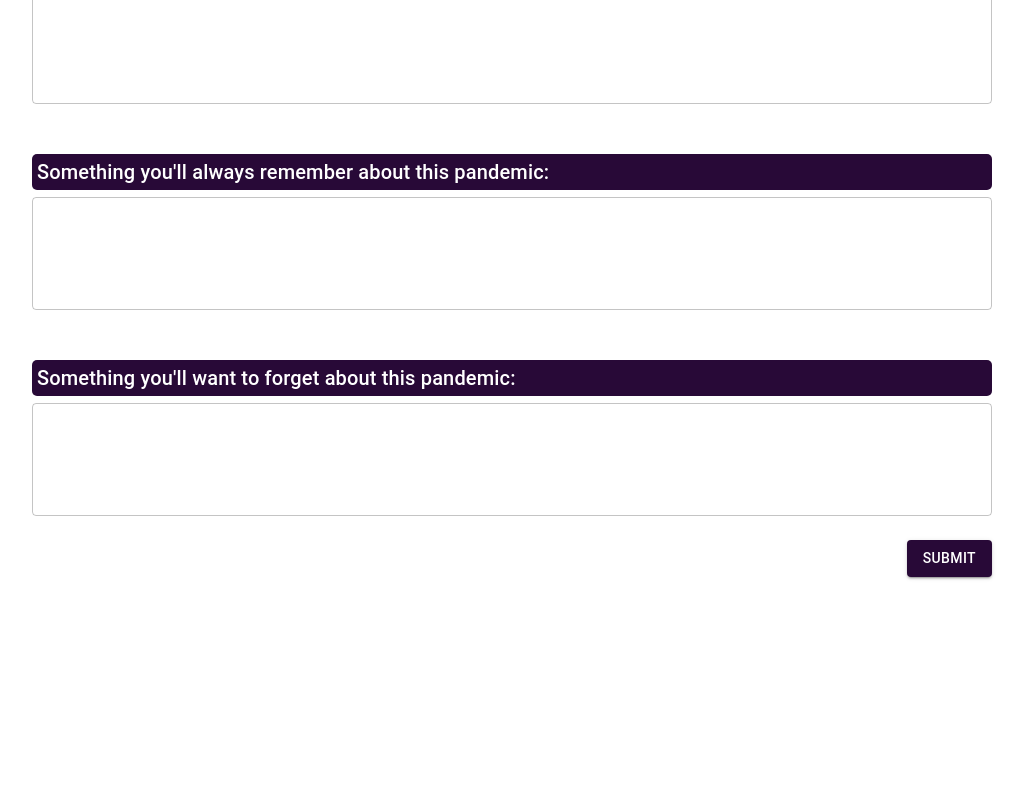
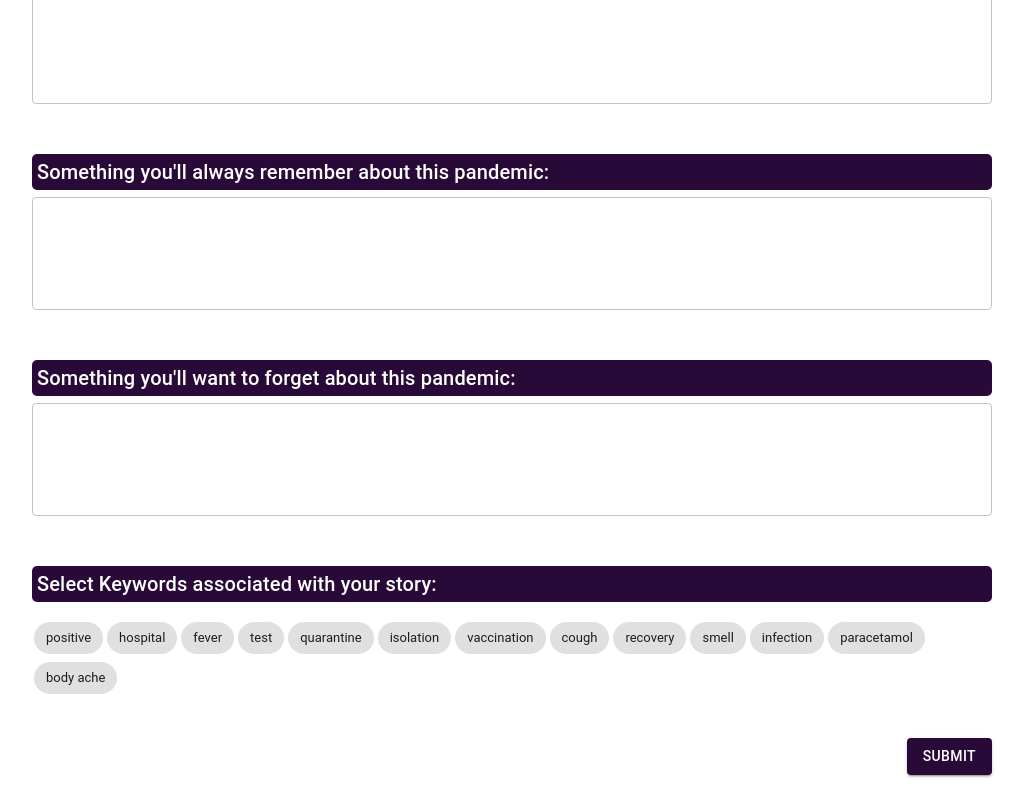
Before and after one commit to tritims/covid-dairies, a React (Create React App) app: page /covidsafar/write in a window 1280 px wide. Shown: the part 1252-2052 px from the top of the page, without its empty margins (128-1152 px from the left). Before the commit the page ends 1854 px from the top, so only its background shows below. Built offline with nearby package versions, Linux system fonts and the light colour scheme; a web font is replaced by a local one; what i18next-xhr-backend would draw is missing.

Commit message:
Bugfixes

```diff
--- a/public/assets/i18n/translations/en.json
+++ b/public/assets/i18n/translations/en.json
@@ -59,5 +59,6 @@
   "IntroToForm": "Over the past weeks, maybe months, you have been taking action and developing many creative ideas to face these challenging times, whether by helping your community, finding innovative learning ways, keeping a positive spirit, taking care of your relatives and loved ones, and much much more.",
   "LetTheWorldKnow": "Let the world hear about YOUR own experience of this COVID-19 pandemic. Share your experience by filling this form.",
   "NoAbusiveLanguage": "Please avoid using abusive words. Don't spread hate.",
-  "Submit": "Submit"
+  "Submit": "Submit",
+  "FillAllMandatory":"Please fill all the required fields (fields with * symbol)"
 }
--- a/public/assets/i18n/translations/hi.json
+++ b/public/assets/i18n/translations/hi.json
@@ -60,5 +60,6 @@
   "IntroToForm": "पिछले हफ्तों, शायद महीनों से, आप इस चुनौतीपूर्ण समय का सामना करने के लिए कई रचनात्मक विचार विकसित कर रहे हैं, चाहे अपने समुदाय की मदद करके, सीखने के नए तरीके खोजकर, सकारात्मक भावना रखते हुए, अपने रिश्तेदारों और प्रियजनों की देखभाल करके, और बहुत अधिक।",
   "LetTheWorldKnow": "दुनिया को इस COVID-19 महामारी के अपने स्वयं के अनुभव के बारे में सुनने दें। इस फॉर्म को भरकर अपना अनुभव साझा करें।",
   "NoAbusiveLanguage": "कृपया अपशब्दों के प्रयोग से बचें। कृपया नफरत न फैलाएं।",
-  "Submit": "प्रस्तुत"
+  "Submit": "प्रस्तुत",
+  "FillAllMandatory": "कृपया सभी आवश्यक फ़ील्ड भरें (* चिह्न वाले फ़ील्ड)"
 }
--- a/public/assets/i18n/translations/te.json
+++ b/public/assets/i18n/translations/te.json
@@ -60,5 +60,6 @@
   "IntroToForm": "గత వారాలుగా, బహుశా నెలలుగా, మీ సమాజానికి సహాయం చేయడం ద్వారా, వినూత్న అభ్యాస మార్గాలను కనుగొనడం, సానుకూల స్ఫూర్తిని ఉంచడం, మీ బంధువులు మరియు ప్రియమైన వారిని జాగ్రత్తగా చూసుకోవడం మరియు ఈ సవాలు సమయాలను ఎదుర్కోవటానికి మీరు అనేక సృజనాత్మక ఆలోచనలను అభివృద్ధి చేస్తున్నారు. చాలా ఎక్కువ.",
   "LetTheWorldKnow": "ఈ COVID-19 మహమ్మారి యొక్క మీ స్వంత అనుభవం గురించి ప్రపంచం విననివ్వండి. ఈ ఫారమ్ నింపడం ద్వారా మీ అనుభవాన్ని పంచుకోండి.",
   "NoAbusiveLanguage": "దయచేసి అసభ్యకరమైన పదాలను ఉపయోగించకుండా ఉండండి. ద్వేషాన్ని వ్యాప్తి చేయవద్దు.",
-  "Submit": "సమర్పించండి"
+  "Submit": "సమర్పించండి",
+  "FillAllMandatory": "దయచేసి అవసరమైన అన్ని ఫీల్డ్‌లను పూరించండి (* గుర్తుతో ఫీల్డ్‌లు)"
 }
--- a/src/components/writeStory/form.css
+++ b/src/components/writeStory/form.css
@@ -16,3 +16,21 @@
 .formSection {
     margin-bottom: 50px !important;
 }
+
+.active {
+    background: #280937 !important;
+    color: #ffff !important;
+}
+
+.chip {
+    margin: 4px 0px !important;
+}
+
+input[type=number] {
+    appearance: textfield;
+    -moz-appearance: textfield;
+}
+
+.MuiInputLabel-outlined {
+    z-index: 0 !important;
+}
--- a/src/components/writeStory/form.js
+++ b/src/components/writeStory/form.js
@@ -1,4 +1,4 @@
-import React from "react";
+import React, { useEffect, useState } from "react";
 import Grid from "@material-ui/core/Grid";
 import Typography from "@material-ui/core/Typography";
 import TextField from "@material-ui/core/TextField";
@@ -7,6 +7,7 @@ import { makeStyles } from "@material-ui/core/styles";
 import Button from "@material-ui/core/Button";
 import './form.css'
 import { useTranslation } from "react-i18next";
+import Chip from '@material-ui/core/Chip';
 
 
 
@@ -25,6 +26,22 @@ var fields = {
   question2: "",
 };
 
+// {
+//   name: "xxx",
+//   age: "25",
+//   city: "xxxx",
+//   gender: "M",
+//   experienceType: "Covid Patient",
+//   symptoms: "cold, cough, fever",
+//   duration: "1 month",
+//   isCured: "Yes/No",
+//   title: "",
+//   content: "",
+//   thigToRemember: "xxx",
+//   thingToForget: "vvdfdf",
+//   keywords: ["sdfsdf", "dfsdfd"]
+// }
+
 const genders = [
   {
     value: "Male",
@@ -39,6 +56,23 @@ const genders = [
     label: "Other",
   },
 ];
+
+var kwBase = {
+  "positive": false,
+  "hospital": false,
+  "fever": false,
+  "test": false,
+  "quarantine": false,
+  "isolation": false,
+  "vaccination": false,
+  "cough": false,
+  "recovery": false,
+  "smell": false,
+  "infection": false,
+  "paracetamol": false,
+  "body ache": false
+};
+
 
 const experienceTypes = [
   {
@@ -114,6 +148,7 @@ const useStyles = makeStyles((theme) => ({
 export default function Form() {
   const classes = useStyles();
   const { t } = useTranslation();
+  // const [keywords, setKeywords] = useState([])
   const [name, setName] = React.useState("");
   const [gender, setGender] = React.useState("");
   const [age, setAge] = React.useState("");
@@ -126,6 +161,8 @@ export default function Form() {
   const [content, setContent] = React.useState("");
   const [question1, setQuestion1] = React.useState("");
   const [question2, setQuestion2] = React.useState("");
+  const [keywords, setKeywords] = React.useState(kwBase);
+
 
   const handleNameChange = (event) => {
     setName(event.target.value);
@@ -189,6 +226,14 @@ export default function Form() {
     fields.question2 = event.target.value;
   };
 
+  const chipClicked = (event) => {
+    setKeywords({
+      event: !kwBase[event]
+    })
+    kwBase[event] = !kwBase[event]
+    // console.log(kwBase)
+  }
+
   const onSubmitHandler = () => {
     if (
       fields.age !== "" &&
@@ -199,8 +244,10 @@ export default function Form() {
     ) {
       console.log(fields);
     } else {
-      alert("Please fill all the required fields (fields with * symbol)");
+      alert(t("FillAllMandatory"));
     }
+
+    /**Submit to backend with POST/PUT */
   };
 
   return (
@@ -256,6 +303,7 @@ export default function Form() {
                 variant="outlined"
                 color="secondary"
                 fullWidth
+                className="ageField" // Hide increment button
               />
             </Grid>
             <Grid item xs={12}>
@@ -320,7 +368,7 @@ export default function Form() {
             </Grid>
             <Grid item xs={12}>
               {experienceType === "Covid patient" ||
-              experienceType === "Family member/friend of Covid patient" ? (
+                experienceType === "Family member/friend of Covid patient" ? (
                 <Grid container spacing={3}>
                   <Grid item xs={12}>
                     <TextField
@@ -404,13 +452,13 @@ export default function Form() {
                 variant="outlined"
                 color="secondary"
                 fullWidth
-                style={{paddingTop: "2px !important"}} //to avoid alphabets getting chopped
+                style={{ paddingTop: "2px !important" }} //to avoid alphabets getting chopped
               />
             </Grid>
           </Grid>
         </React.Fragment>
       </Grid>
-      <Grid item xs={12} >
+      <Grid item xs={12} className="formSection">
         <React.Fragment>
           <Typography variant="h6" gutterBottom className="theme-color sectionHeader">
             {t("Something you'll always remember about this pandemic")}:
@@ -429,7 +477,7 @@ export default function Form() {
               fullWidth
             />
           </Grid >
-          <Typography variant="h6" gutterBottom className="theme-color sectionHeader" style={{marginTop: "50px"}}>
+          <Typography variant="h6" gutterBottom className="theme-color sectionHeader" style={{ marginTop: "50px" }}>
             {t("Something you'll want to forget about this pandemic")}:
           </Typography>
           <Grid item xs={12}>
@@ -448,13 +496,40 @@ export default function Form() {
           </Grid>
         </React.Fragment>
       </Grid>
-      <Grid item xs={12} style={{marginBottom: "25px"}}>
+      <Grid xs={12}>
+        <Typography variant="h6" gutterBottom className="theme-color sectionHeader">
+            {t("Select Keywords associated with your story")}:
+        </Typography>
+        <React.Fragment>
+          <ul style={{padding: "0px"}}>
+            {
+              Object.keys(kwBase).map(
+                kw => {
+                  return (
+                    <li style={{display:"inline", margin: "2px"}}>
+                      <Chip
+                      label={t(kw)}
+                      onClick={() => chipClicked(kw)}
+                      className={{
+                        "active": kwBase[kw],
+                        "chip": true
+                      }}
+                      />
+                    </li>
+                  )
+                }
+              )
+            }
+          </ul>
+        </React.Fragment>
+      </Grid>
+      <Grid item xs={12} style={{ marginBottom: "25px" }}>
         <React.Fragment>
           <div className={classes.buttons}>
             <Button
               variant="contained"
               color="primary"
-              style={{background: "#280937"}}
+              style={{ background: "#280937" }}
               className={classes.button}
               onClick={onSubmitHandler}
             >
```
